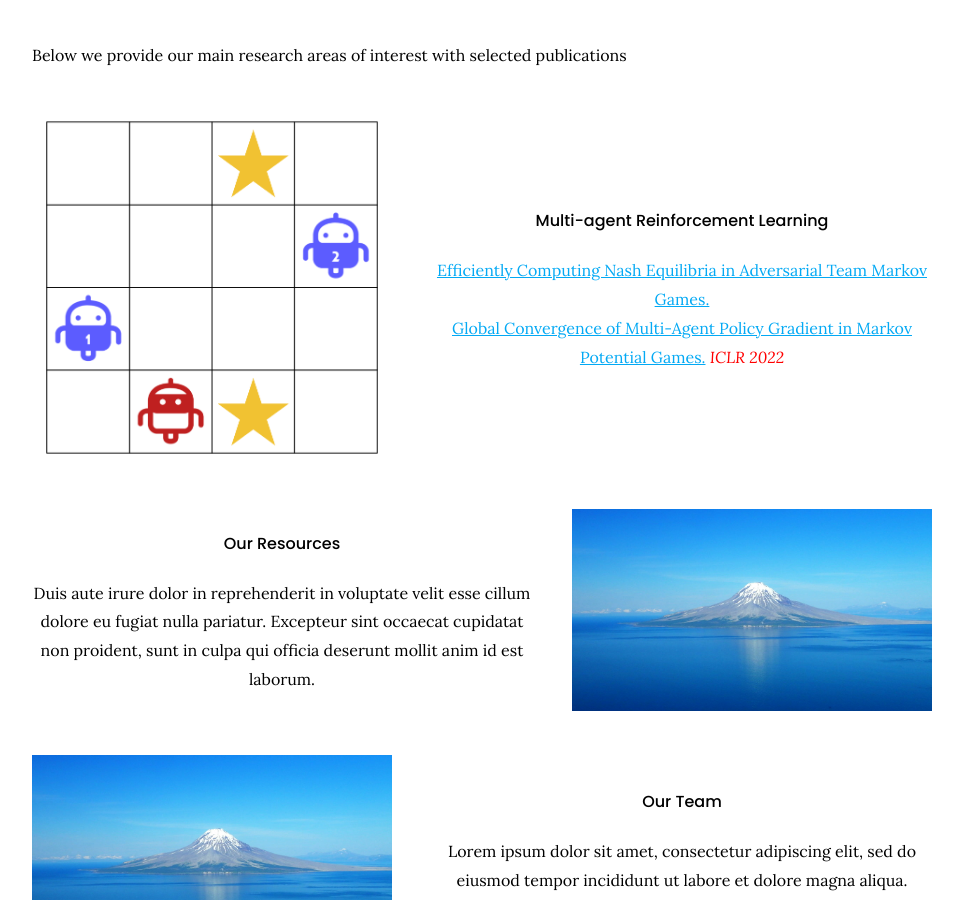
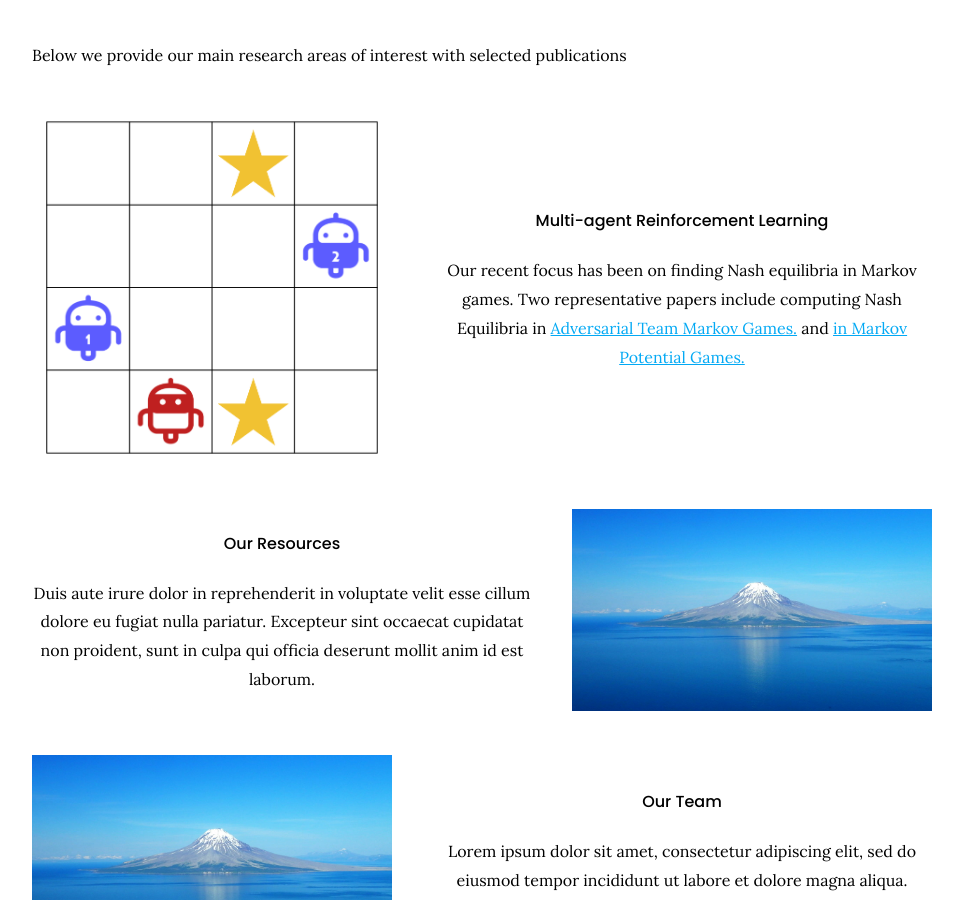
Before and after one commit to goallabuci/goallabuci.github.io, a Jekyll site: the page built from index.md, in a window 1280 px wide and 900 px high, scrolled down 413 px. Shown: the whole window, without its empty margins (158-1121 px from the left). Built offline with Jekyll 4.4.1, drawn with Linux system fonts in a browser that asks for light colours.

Commit message:
Update index.md

```diff
--- a/index.md
+++ b/index.md
@@ -10,8 +10,7 @@ The Games, Optimization, Algorithms, and Learning Lab (GoalLab) studies theory o
 Below we provide our main research areas of interest with selected publications
 
 {% capture text %}
-[Efficiently Computing Nash Equilibria in Adversarial Team Markov Games.](https://arxiv.org/abs/2208.02204) <br/>
-[Global Convergence of Multi-Agent Policy Gradient in Markov Potential Games.](https://arxiv.org/abs/2106.01969) _<font color="red">ICLR 2022</font>_ <br/>
+Our recent focus has been on finding Nash equilibria in Markov games. Two representative papers include computing Nash Equilibria in [Adversarial Team Markov Games.](https://arxiv.org/abs/2208.02204) and [in Markov Potential Games.](https://arxiv.org/abs/2106.01969) <br/>
 {:.center}
 {% endcapture %}
 {%
```
